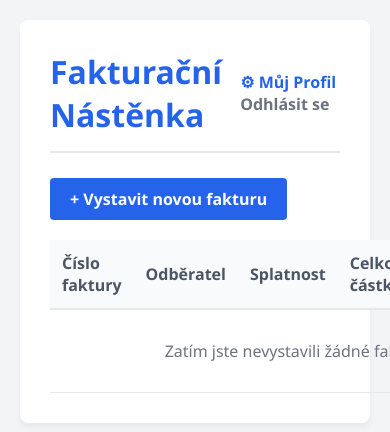
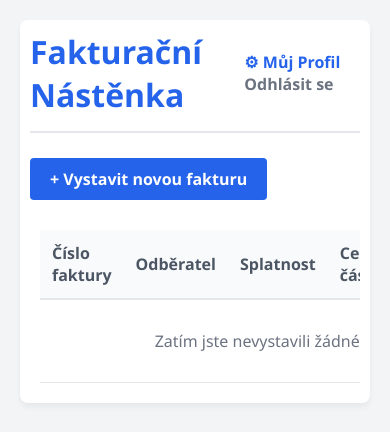
Before and after one commit to MaximoS-py/Faktura, a Flask app: page / in a window 390 px wide; the page is wider, and only the part inside the window is pictured. Shown: the top 432 px of that part. Run offline with Flask 3, Linux system fonts and the light colour scheme; the visitor is signed in with stand-in values (Sample User, id 1); data that the repository does not hold is empty.

Commit message:
Update index.html

```diff
--- a/templates/index.html
+++ b/templates/index.html
@@ -2,6 +2,7 @@
 <html lang="cs">
 
 <head>
+    <meta name="viewport" content="width=device-width, initial-scale=1.0">
     <meta charset="UTF-8">
     <meta name="viewport" content="width=device-width, initial-scale=1.0">
     <title>Přehled faktur</title>
@@ -157,6 +158,12 @@
             margin-bottom: 20px;
             font-weight: bold;
         }
+        @media (max-width: 768px) {
+    .container, main, form, table { width: 100% !important; max-width: 100% !important; padding: 10px !important; box-sizing: border-box; }
+    input, select, textarea, button, .btn { width: 100% !important; min-height: 48px !important; font-size: 16px !important; margin-bottom: 10px !important; }
+    table { display: block; overflow-x: auto; -webkit-overflow-scrolling: touch; }
+}
+
     </style>
 </head>
 
```
